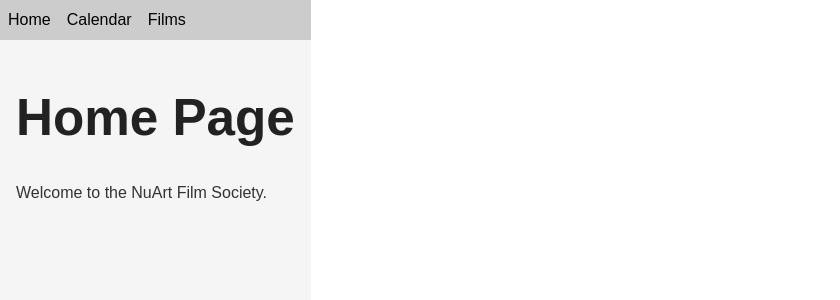
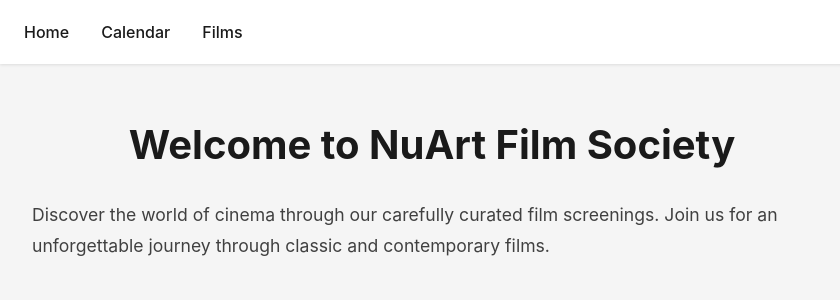
Before and after one commit to HenrySundlie/NuArtFilmClub, a React (Vite) app in the folder client/: page / in a window 1280 px wide. Shown: the top 300 px of the page, without its empty margins (0-840 px from the left). Built offline with nearby package versions, Linux system fonts and the light colour scheme.

Commit message:
yay yippe

```diff
--- a/client/src/App.tsx
+++ b/client/src/App.tsx
@@ -5,16 +5,49 @@
 import FilmPage from './pages/FilmPage';
 import MenuBar from './components/MenuBar';
 import styled from '@emotion/styled';
+import { theme } from './theme';
+import { Global } from '@emotion/react';
+
+const globalStyles = `
+  html, body {
+    margin: 0;
+    padding: 0;
+    font-family: ${theme.typography.fontFamily};
+    background-color: ${theme.colors.background};
+    color: ${theme.colors.text.primary};
+    -webkit-font-smoothing: antialiased;
+    -moz-osx-font-smoothing: grayscale;
+  }
+
+  * {
+    box-sizing: border-box;
+  }
+
+  a {
+    color: ${theme.colors.text.primary};
+    text-decoration: none;
+    transition: ${theme.transitions.default};
+  }
+
+  a:hover {
+    color: ${theme.colors.secondary};
+  }
+`;
 
 const AppContainer = styled.div`
-  font-family: 'Arial', sans-serif;
-  background: #fafafa;
-  color: #222;
+  min-height: 100vh;
+  display: flex;
+  flex-direction: column;
+
+  ${theme.breakpoints.mobile} {
+    padding: ${theme.spacing.sm};
+  }
 `;
 
 export default function App() {
   return (
     <Router>
+      <Global styles={globalStyles} />
       <AppContainer>
         <MenuBar />
         <Routes>
--- a/client/src/components/MenuBar.tsx
+++ b/client/src/components/MenuBar.tsx
@@ -1,24 +1,13 @@
-import React from 'react';
+import { Nav, NavContent, NavLink } from '../styles/MenuBar.styles';
 
 export default function MenuBar() {
   return (
-    <nav
-      style={{
-        background: '#ccc',
-        padding: '0.5rem',
-        display: 'flex',
-        gap: '1rem',
-      }}
-    >
-      <a href="/" style={{ color: '#000' }}>
-        Home
-      </a>
-      <a href="/calendar" style={{ color: '#000' }}>
-        Calendar
-      </a>
-      <a href="/films" style={{ color: '#000' }}>
-        Films
-      </a>
-    </nav>
+    <Nav>
+      <NavContent>
+        <NavLink to="/">Home</NavLink>
+        <NavLink to="/calendar">Calendar</NavLink>
+        <NavLink to="/films">Films</NavLink>
+      </NavContent>
+    </Nav>
   );
 }
--- a/client/src/pages/Calendar.tsx
+++ b/client/src/pages/Calendar.tsx
@@ -1,17 +1,12 @@
-import React from 'react';
+import { PageContainer, Content, PageTitle, Text } from '../styles/Page.styles';
 
 export default function Calendar() {
   return (
-    <div
-      style={{
-        background: '#eee',
-        color: '#444',
-        minHeight: '100vh',
-        padding: '1rem',
-      }}
-    >
-      <h1 style={{ color: '#111' }}>Calendar</h1>
-      <p>Upcoming screenings will appear here.</p>
-    </div>
+    <PageContainer>
+      <Content>
+        <PageTitle>Calendar</PageTitle>
+        <Text>Upcoming screenings will appear here.</Text>
+      </Content>
+    </PageContainer>
   );
 }
--- a/client/src/pages/FilmMenu.tsx
+++ b/client/src/pages/FilmMenu.tsx
@@ -1,39 +1,17 @@
 import { useEffect } from 'react';
-import { Link } from 'react-router-dom';
 import { filmStore } from '../stores/FilmStore';
 import { observer } from 'mobx-react-lite';
-import styled from '@emotion/styled';
-
-const Container = styled.div`
-  background: #e0e0e0;
-  color: #222;
-  min-height: 100vh;
-  padding: 1rem;
-`;
-
-const Title = styled.h1`
-  color: #000;
-`;
-
-const FilmGrid = styled.div`
-  display: flex;
-  flex-wrap: wrap;
-  gap: 1rem;
-`;
-
-const FilmCard = styled(Link)`
-  text-decoration: none;
-  color: inherit;
-  border: 1px solid #ccc;
-  padding: 1rem;
-  border-radius: 8px;
-`;
-
-const FilmImage = styled.img`
-  width: 200px;
-  height: 300px;
-  object-fit: cover;
-`;
+import {
+  Container,
+  Title,
+  FilmGrid,
+  FilmCard,
+  FilmImage,
+  FilmInfo,
+  FilmTitle,
+  FilmDate,
+  FilmTime,
+} from '../styles/FilmMenu.styles';
 
 const FilmMenu = observer(() => {
   useEffect(() => {
@@ -46,12 +24,12 @@
       <FilmGrid>
         {filmStore.films.map((film) => (
           <FilmCard to={`/film/${film.id}`} key={film.id}>
-            <div>
-              <FilmImage src={film.img} alt={film.title} />
-              <h2>{film.title}</h2>
-              <p>{new Date(film.runDate).toLocaleDateString()}</p>
-              <p>{film.runTime}</p>
-            </div>
+            <FilmImage src={film.img} alt={film.title} />
+            <FilmInfo>
+              <FilmTitle>{film.title}</FilmTitle>
+              <FilmDate>{new Date(film.runDate).toLocaleDateString()}</FilmDate>
+              <FilmTime>{film.runTime}</FilmTime>
+            </FilmInfo>
           </FilmCard>
         ))}
       </FilmGrid>
--- a/client/src/pages/FilmPage.tsx
+++ b/client/src/pages/FilmPage.tsx
@@ -2,25 +2,16 @@
 import { filmStore } from '../stores/FilmStore';
 import { useEffect } from 'react';
 import { observer } from 'mobx-react-lite';
-import styled from '@emotion/styled';
-
-const Container = styled.div`
-  background: #ddd;
-  color: #111;
-  min-height: 100vh;
-  padding: 1rem;
-`;
-
-const Title = styled.h1`
-  color: #000;
-`;
-
-const Image = styled.img`
-  width: 300px;
-  height: 450px;
-  object-fit: cover;
-  margin-bottom: 1rem;
-`;
+import {
+  Container,
+  Content,
+  Title,
+  Image,
+  InfoSection,
+  InfoItem,
+  Label,
+  Description,
+} from '../styles/FilmPage.styles';
 
 const FilmPage = observer(() => {
   const { id } = useParams<{ id: string }>();
@@ -33,32 +24,36 @@
   }, []);
 
   if (!film) {
-    return <div>Film not found</div>;
+    return <Container>Film not found</Container>;
   }
 
   return (
     <Container>
-      <Title>{film.title}</Title>
-      <Image src={film.img} alt={film.title} />
-      <p>
-        <strong>Year:</strong> {film.year}
-      </p>
-      <p>
-        <strong>Director:</strong> {film.director}
-      </p>
-      <p>
-        <strong>Actors:</strong> {film.actors.join(', ')}
-      </p>
-      <p>
-        <strong>Duration:</strong> {film.duration} minutes
-      </p>
-      <p>
-        <strong>Date:</strong> {new Date(film.runDate).toLocaleDateString()}
-      </p>
-      <p>
-        <strong>Time:</strong> {film.runTime}
-      </p>
-      <p>{film.description}</p>
+      <Content>
+        <Title>{film.title}</Title>
+        <Image src={film.img} alt={film.title} />
+        <InfoSection>
+          <InfoItem>
+            <Label>Year:</Label> {film.year}
+          </InfoItem>
+          <InfoItem>
+            <Label>Director:</Label> {film.director}
+          </InfoItem>
+          <InfoItem>
+            <Label>Actors:</Label> {film.actors.join(', ')}
+          </InfoItem>
+          <InfoItem>
+            <Label>Duration:</Label> {film.duration} minutes
+          </InfoItem>
+          <InfoItem>
+            <Label>Date:</Label> {new Date(film.runDate).toLocaleDateString()}
+          </InfoItem>
+          <InfoItem>
+            <Label>Time:</Label> {film.runTime}
+          </InfoItem>
+        </InfoSection>
+        <Description>{film.description}</Description>
+      </Content>
     </Container>
   );
 });
--- a/client/src/pages/Home.tsx
+++ b/client/src/pages/Home.tsx
@@ -1,17 +1,16 @@
-import React from 'react';
+import { PageContainer, Content, PageTitle, Text } from '../styles/Page.styles';
 
 export default function Home() {
   return (
-    <div
-      style={{
-        background: '#f5f5f5',
-        color: '#333',
-        minHeight: '100vh',
-        padding: '1rem',
-      }}
-    >
-      <h1 style={{ color: '#222' }}>Home Page</h1>
-      <p>Welcome to the NuArt Film Society.</p>
-    </div>
+    <PageContainer>
+      <Content>
+        <PageTitle>Welcome to NuArt Film Society</PageTitle>
+        <Text>
+          Discover the world of cinema through our carefully curated film
+          screenings. Join us for an unforgettable journey through classic and
+          contemporary films.
+        </Text>
+      </Content>
+    </PageContainer>
   );
 }
--- /dev/null
+++ b/client/src/styles/FilmPage.styles.ts
@@ -0,0 +1,74 @@
+import styled from '@emotion/styled';
+import { theme } from '../theme';
+
+export const Container = styled.div`
+  background: ${theme.colors.background};
+  color: ${theme.colors.text.primary};
+  min-height: 100vh;
+  padding: ${theme.spacing.xl};
+
+  ${theme.breakpoints.mobile} {
+    padding: ${theme.spacing.md};
+  }
+`;
+
+export const Content = styled.div`
+  max-width: 900px;
+  margin: 0 auto;
+  display: grid;
+  grid-template-columns: 1fr 2fr;
+  gap: ${theme.spacing.xl};
+
+  ${theme.breakpoints.mobile} {
+    grid-template-columns: 1fr;
+    gap: ${theme.spacing.lg};
+  }
+`;
+
+export const Title = styled.h1`
+  color: ${theme.colors.text.primary};
+  font-size: ${theme.typography.h1.fontSize};
+  margin-bottom: ${theme.spacing.lg};
+  grid-column: 1 / -1;
+
+  ${theme.breakpoints.mobile} {
+    font-size: ${theme.typography.h1.mobile.fontSize};
+    margin-bottom: ${theme.spacing.md};
+  }
+`;
+
+export const Image = styled.img`
+  width: 100%;
+  height: auto;
+  border-radius: 8px;
+  box-shadow: 0 2px 4px rgba(0, 0, 0, 0.1);
+`;
+
+export const InfoSection = styled.div`
+  display: flex;
+  flex-direction: column;
+  gap: ${theme.spacing.md};
+`;
+
+export const InfoItem = styled.p`
+  margin: 0;
+  line-height: 1.6;
+`;
+
+export const Label = styled.strong`
+  color: ${theme.colors.text.secondary};
+  display: inline-block;
+  min-width: 100px;
+`;
+
+export const Description = styled.p`
+  grid-column: 1 / -1;
+  line-height: 1.8;
+  margin: ${theme.spacing.lg} 0;
+  color: ${theme.colors.text.secondary};
+  font-size: 1.1rem;
+
+  ${theme.breakpoints.mobile} {
+    font-size: 1rem;
+  }
+`;
--- /dev/null
+++ b/client/src/styles/MenuBar.styles.ts
@@ -0,0 +1,46 @@
+import styled from '@emotion/styled';
+import { Link } from 'react-router-dom';
+import { theme } from '../theme';
+
+export const Nav = styled.nav`
+  background: ${theme.colors.surface};
+  padding: ${theme.spacing.md};
+  box-shadow: 0 1px 3px rgba(0, 0, 0, 0.1);
+  position: sticky;
+  top: 0;
+  z-index: 1000;
+
+  ${theme.breakpoints.mobile} {
+    padding: ${theme.spacing.sm};
+  }
+`;
+
+export const NavContent = styled.div`
+  max-width: 1200px;
+  margin: 0 auto;
+  display: flex;
+  align-items: center;
+  gap: ${theme.spacing.md};
+
+  ${theme.breakpoints.mobile} {
+    gap: ${theme.spacing.sm};
+  }
+`;
+
+export const NavLink = styled(Link)`
+  color: ${theme.colors.text.primary};
+  text-decoration: none;
+  padding: ${theme.spacing.xs} ${theme.spacing.sm};
+  border-radius: 4px;
+  transition: ${theme.transitions.default};
+
+  &:hover {
+    background: ${theme.colors.background};
+    color: ${theme.colors.secondary};
+  }
+
+  ${theme.breakpoints.mobile} {
+    padding: ${theme.spacing.xs};
+    font-size: 0.9rem;
+  }
+`;
--- /dev/null
+++ b/client/src/styles/Page.styles.ts
@@ -0,0 +1,41 @@
+import styled from '@emotion/styled';
+import { theme } from '../theme';
+
+export const PageContainer = styled.div`
+  background: ${theme.colors.background};
+  color: ${theme.colors.text.primary};
+  min-height: 100vh;
+  padding: ${theme.spacing.xl};
+
+  ${theme.breakpoints.mobile} {
+    padding: ${theme.spacing.md};
+  }
+`;
+
+export const Content = styled.div`
+  max-width: 800px;
+  margin: 0 auto;
+`;
+
+export const PageTitle = styled.h1`
+  color: ${theme.colors.text.primary};
+  font-size: ${theme.typography.h1.fontSize};
+  margin-bottom: ${theme.spacing.xl};
+  text-align: center;
+
+  ${theme.breakpoints.mobile} {
+    font-size: ${theme.typography.h1.mobile.fontSize};
+    margin-bottom: ${theme.spacing.lg};
+  }
+`;
+
+export const Text = styled.p`
+  color: ${theme.colors.text.secondary};
+  line-height: 1.8;
+  font-size: 1.1rem;
+  margin: ${theme.spacing.md} 0;
+
+  ${theme.breakpoints.mobile} {
+    font-size: 1rem;
+  }
+`;
--- /dev/null
+++ b/client/src/theme.ts
@@ -0,0 +1,52 @@
+export const theme = {
+  colors: {
+    primary: '#1a1a1a',
+    secondary: '#404040',
+    background: '#f5f5f5',
+    surface: '#ffffff',
+    text: {
+      primary: '#1a1a1a',
+      secondary: '#404040',
+      light: '#757575',
+    },
+    border: '#e0e0e0',
+  },
+  breakpoints: {
+    mobile: '@media (max-width: 768px)',
+    tablet: '@media (min-width: 769px) and (max-width: 1024px)',
+    desktop: '@media (min-width: 1025px)',
+  },
+  spacing: {
+    xs: '0.25rem',
+    sm: '0.5rem',
+    md: '1rem',
+    lg: '1.5rem',
+    xl: '2rem',
+  },
+  typography: {
+    fontFamily: "'Inter', 'system-ui', sans-serif",
+    h1: {
+      fontSize: '2.5rem',
+      fontWeight: 600,
+      lineHeight: 1.2,
+      mobile: {
+        fontSize: '2rem',
+      },
+    },
+    h2: {
+      fontSize: '2rem',
+      fontWeight: 600,
+      lineHeight: 1.3,
+      mobile: {
+        fontSize: '1.75rem',
+      },
+    },
+    body: {
+      fontSize: '1rem',
+      lineHeight: 1.5,
+    },
+  },
+  transitions: {
+    default: '0.2s ease-in-out',
+  },
+};
```
Also changed, not shown: client/src/styles/FilmMenu.styles.ts (added, +86 -0 lines).
